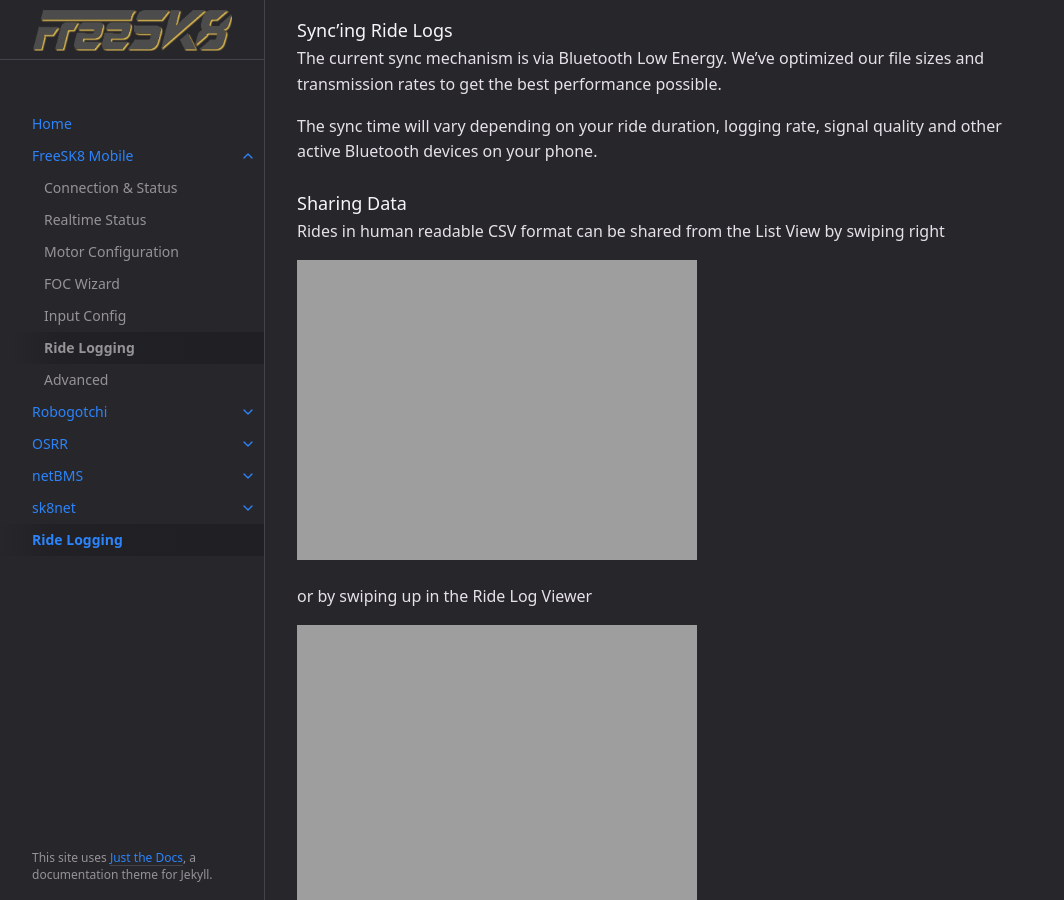
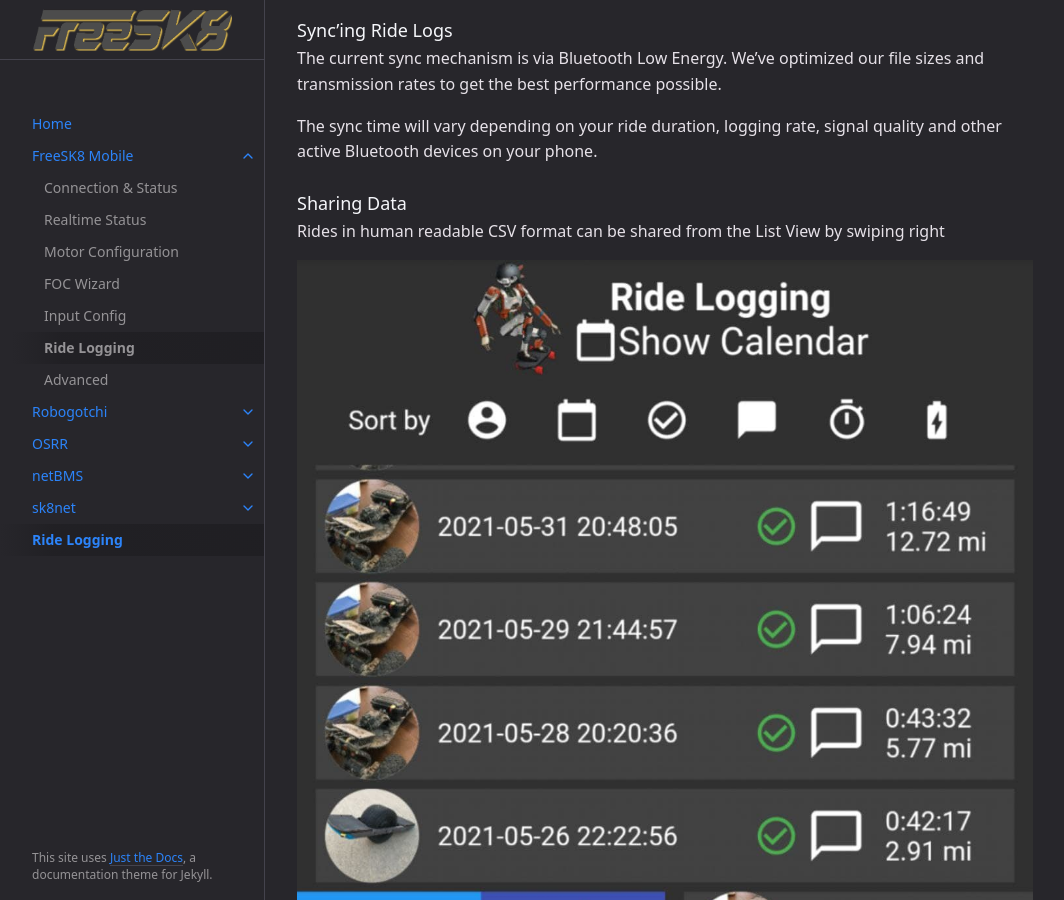
Before and after one commit to FreeSK8/codex, a Jekyll site: the page built from docs/freesk8-mobile/ride-logging.md, in a window 1280 px wide and 900 px high, scrolled down 626 px. Shown: the whole window, without its empty margins (107-1171 px from the left). Built offline with Jekyll 4.4.1, drawn with Linux system fonts in a browser that asks for light colours.

Commit message:
Totally not bad at this

```diff
--- a/docs/freesk8-mobile/ride-logging.md
+++ b/docs/freesk8-mobile/ride-logging.md
@@ -34,8 +34,8 @@ The sync time will vary depending on your ride duration, logging rate, signal qu
 
 Rides in human readable CSV format can be shared from the List View by swiping right
 
-![as demonstrated](https://codex.freesk8.org/assets/images/mobileapp/ride-logging/share.png)
+![as demonstrated](https://codex.freesk8.org/assets/images/mobileapp/ride-logging/share.jpg)
 
 or by swiping up in the Ride Log Viewer
 
-![as demonstrated](https://codex.freesk8.org/assets/images/mobileapp/ride-logging/share2.png)
+![as demonstrated](https://codex.freesk8.org/assets/images/mobileapp/ride-logging/share2.jpg)
```
